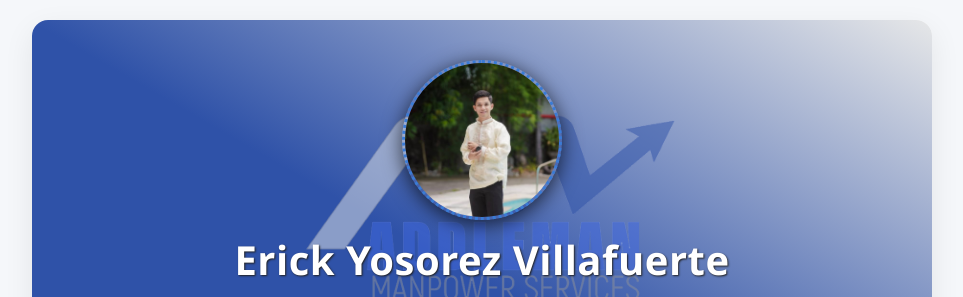
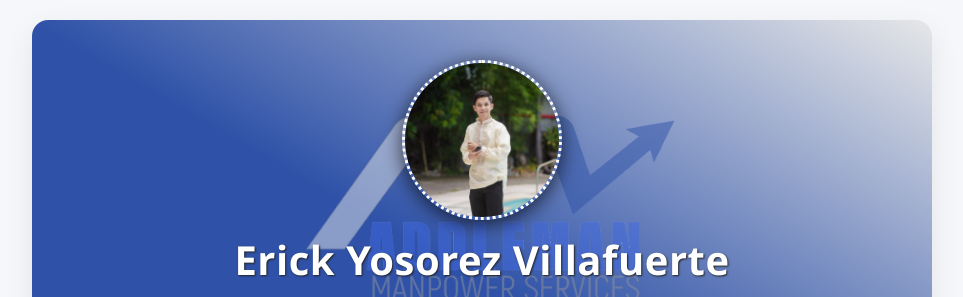
Before and after one commit to Jaycee-Inocencio/QR_Code, a plain HTML site: page index.html in a window 1280 px wide. Shown: the top 297 px of the page, without its empty margins (158-1121 px from the left). Drawn offline with Linux system fonts and the light colour scheme.

Commit message:
change to white

```diff
--- a/style.css
+++ b/style.css
@@ -305,7 +305,7 @@
         .avatar{
             position:relative;
             object-fit: cover;
-            border: 3px dotted #3a7bd5;
+            border: 3px dotted #fff;
             border-radius: 50%;
             box-shadow: 0 4px 20px rgba(0, 0, 0, 0.7);
             z-index: 1;
```
